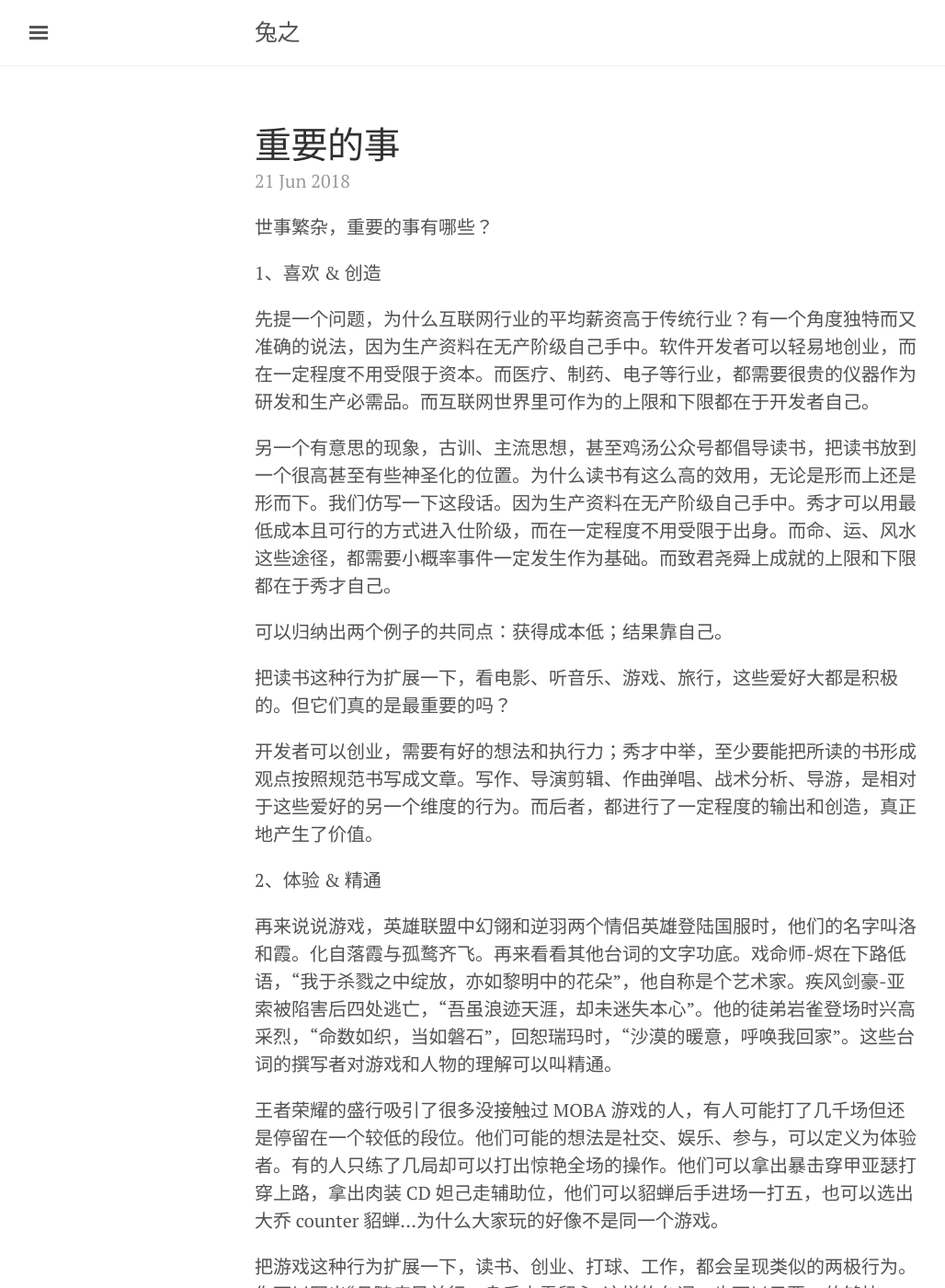
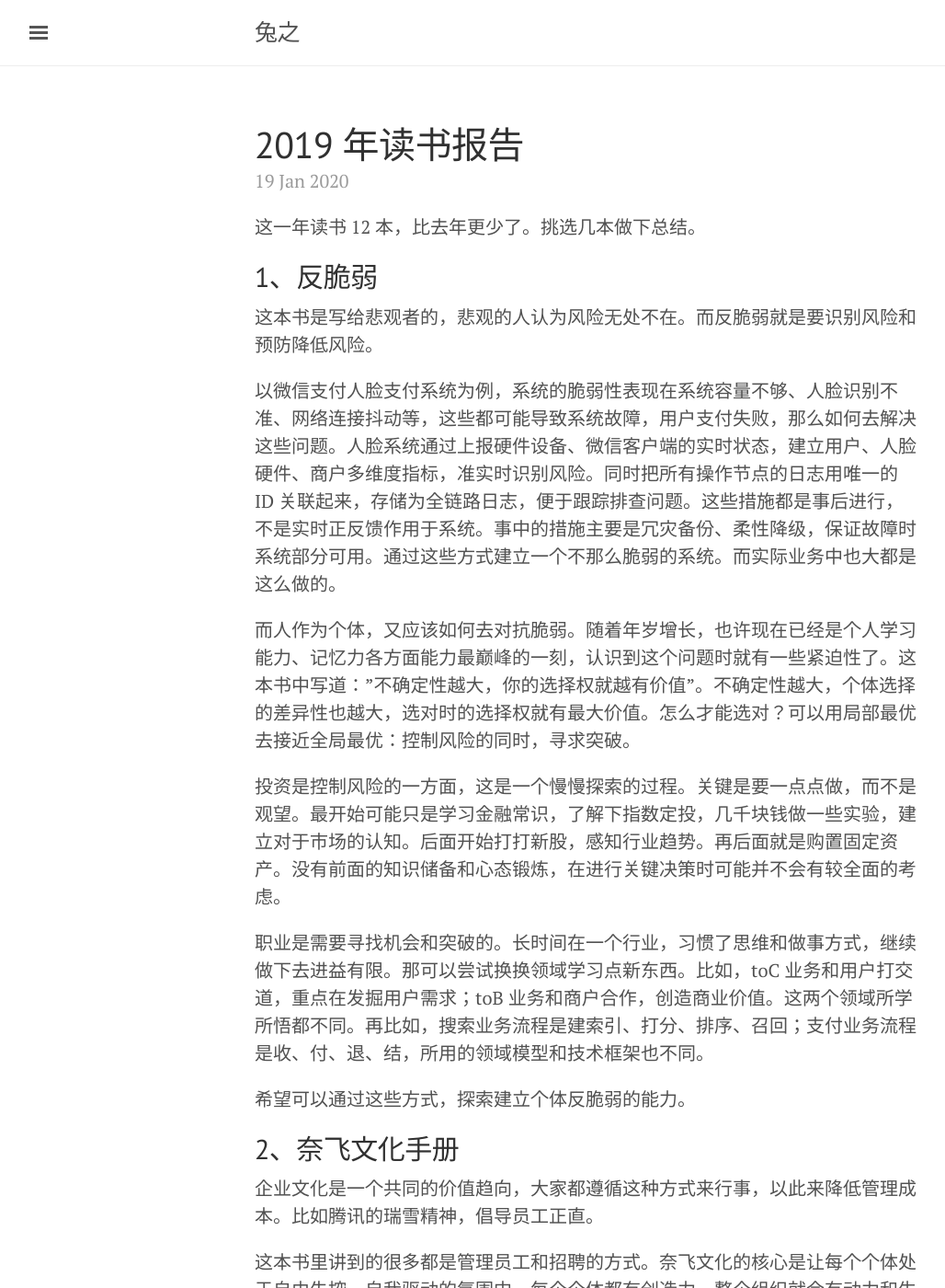
Before and after one commit to literblog/literblog.github.com, a Jekyll site: the page built from index.html, in a window 1280 px wide and 1400 px high. Shown: the whole window at 92% size, without its empty margins (3-1031 px from the left). Built offline with Jekyll 4.4.1, drawn with Linux system fonts in a browser that asks for light colours; the list of posts is cut into pages by our own code; comment, search, counter and statistics services are not loaded; some of the changed text lies outside the part shown.

Commit message:
commit from tool

```diff
--- a/_config.yml
+++ b/_config.yml
@@ -6,7 +6,7 @@ permalink: /:categories/:year/:month/:day/:title
 # Setup
 title:               兔之
 tagline:             ''
-description:         '工作读书，思考感悟，每有所得，欣然记之'
+description:         '每有所得，欣然记之'
 url:                 http://blog.fuzhii.com
 baseurl:             'http://blog.fuzhii.com'
 paginate:            5
--- /dev/null
+++ b/_posts/2020-01-19-read-sum.md
@@ -0,0 +1,53 @@
+---
+layout: post
+category: Life
+title: 2019 年读书报告
+tagline:
+tags:
+---
+
+这一年读书 12 本，比去年更少了。挑选几本做下总结。
+
+## 1、反脆弱
+
+这本书是写给悲观者的，悲观的人认为风险无处不在。而反脆弱就是要识别风险和预防降低风险。
+
+以微信支付人脸支付系统为例，系统的脆弱性表现在系统容量不够、人脸识别不准、网络连接抖动等，这些都可能导致系统故障，用户支付失败，那么如何去解决这些问题。人脸系统通过上报硬件设备、微信客户端的实时状态，建立用户、人脸硬件、商户多维度指标，准实时识别风险。同时把所有操作节点的日志用唯一的 ID 关联起来，存储为全链路日志，便于跟踪排查问题。这些措施都是事后进行，不是实时正反馈作用于系统。事中的措施主要是冗灾备份、柔性降级，保证故障时系统部分可用。通过这些方式建立一个不那么脆弱的系统。而实际业务中也大都是这么做的。
+
+而人作为个体，又应该如何去对抗脆弱。随着年岁增长，也许现在已经是个人学习能力、记忆力各方面能力最巅峰的一刻，认识到这个问题时就有一些紧迫性了。这本书中写道：”不确定性越大，你的选择权就越有价值”。不确定性越大，个体选择的差异性也越大，选对时的选择权就有最大价值。怎么才能选对？可以用局部最优去接近全局最优：控制风险的同时，寻求突破。
+
+投资是控制风险的一方面，这是一个慢慢探索的过程。关键是要一点点做，而不是观望。最开始可能只是学习金融常识，了解下指数定投，几千块钱做一些实验，建立对于市场的认知。后面开始打打新股，感知行业趋势。再后面就是购置固定资产。没有前面的知识储备和心态锻炼，在进行关键决策时可能并不会有较全面的考虑。
+
+职业是需要寻找机会和突破的。长时间在一个行业，习惯了思维和做事方式，继续做下去进益有限。那可以尝试换换领域学习点新东西。比如，toC 业务和用户打交道，重点在发掘用户需求；toB 业务和商户合作，创造商业价值。这两个领域所学所悟都不同。再比如，搜索业务流程是建索引、打分、排序、召回；支付业务流程是收、付、退、结，所用的领域模型和技术框架也不同。
+
+希望可以通过这些方式，探索建立个体反脆弱的能力。
+
+## 2、奈飞文化手册
+
+企业文化是一个共同的价值趋向，大家都遵循这种方式来行事，以此来降低管理成本。比如腾讯的瑞雪精神，倡导员工正直。
+
+这本书里讲到的很多都是管理员工和招聘的方式。奈飞文化的核心是让每个个体处于自由失控，自我驱动的氛围中。每个个体都有创造力，整个组织就会有动力和生机。
+
+微信也倡导这种方式。今年年会上，开平负责人曾哥分享小程序的开发过程。最开始是一个同事来找他说想实现一个类 LISP 操作系统，曾哥也没当回事，看一共才需要三个人就让他们去做了。一年后，他们拿出了一个小程序的 demo 版本，二年后大街小巷都可以看到菊花码。现在开平整个部门都实行项目制，一个项目八九个人，在项目组内部闭环完成创意。去年在搜索应用部商业中心做官方商城和服务直达时也是这种小团队快速迭代的方式，想到一个点之后马上实现上线。
+
+这种管理方式和做开放平台的思路有相似之处，提供最基础的平台，让有价值的东西自然发展。
+
+## 3、清醒思考的艺术
+
+这本书的好处是建立一个框架，将容易犯的错误清晰化和分类，这样更能清楚意识到问题。
+
+享乐适应症效应和框架效应是最能带来生活上的启发的。
+
+享乐适应症有这样三个观点
+
+1. 请你避免很长时间也不会习惯的负面效应，例如往返交通、噪音、慢性疲累等。因此不要购买开发区的房产，不要临街居住，不要长时间加班。
+
+2. 请你对物质的东西只期待短期效果，例如汽车、房屋、分红、中彩票、得金奖等。因此不要把过多的注意力放在物质上。
+
+3. 持续的正面效应主要与你如何利用你的时间有关。你要设法让自己得到尽可能多的自由时间和自主权。请你做你最爱做的事情——哪怕你要付出部分收入。因此不要沉迷在娱乐和享乐之中，学习一些技能和出去走走都能带来很多不一样的收获。
+
+框架效应中有种机制是美化，股民亏损了叫套牢，却不肯承认自己的失败；股市下跌被称为技术性调整。我们在每堂管理学课上都会学到，问题不是“问题”，而是“机会”。被马总裁员的人是输入人才到社会，开始新生活。考试成绩不及格是状态不好。其实问题就是问题，失败也只是失败。只有客观看待这些问题，才能开始从根源去解决他们。
+
+## 4、午夜之门
+
+多年前看过北岛的「青灯」，他的散文写得竟这么好看。这次看完了「午夜之门」，更感觉是旅居在外的生活流水账。有些比喻故弄玄虚，没有充实的感情做支撑显得不真诚。
```
Also changed, not shown: about.md (+0 -2 lines).
